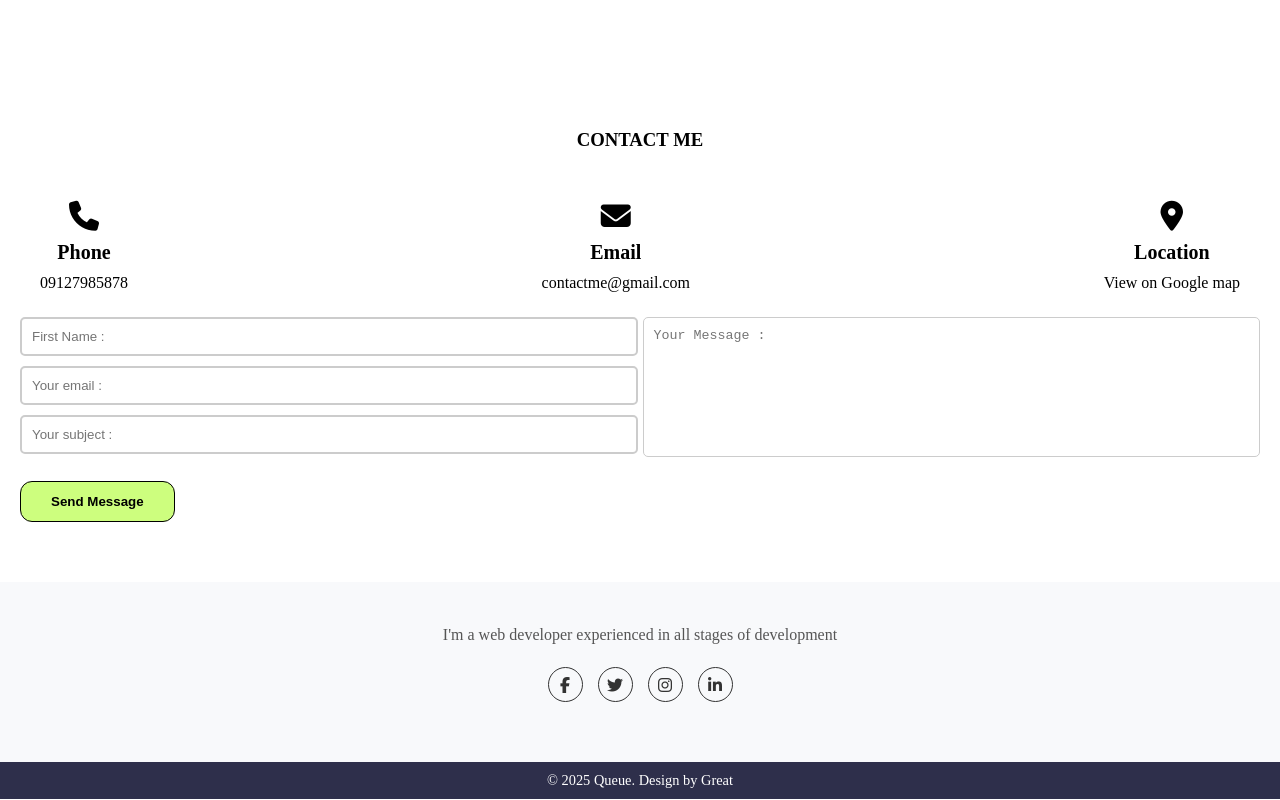
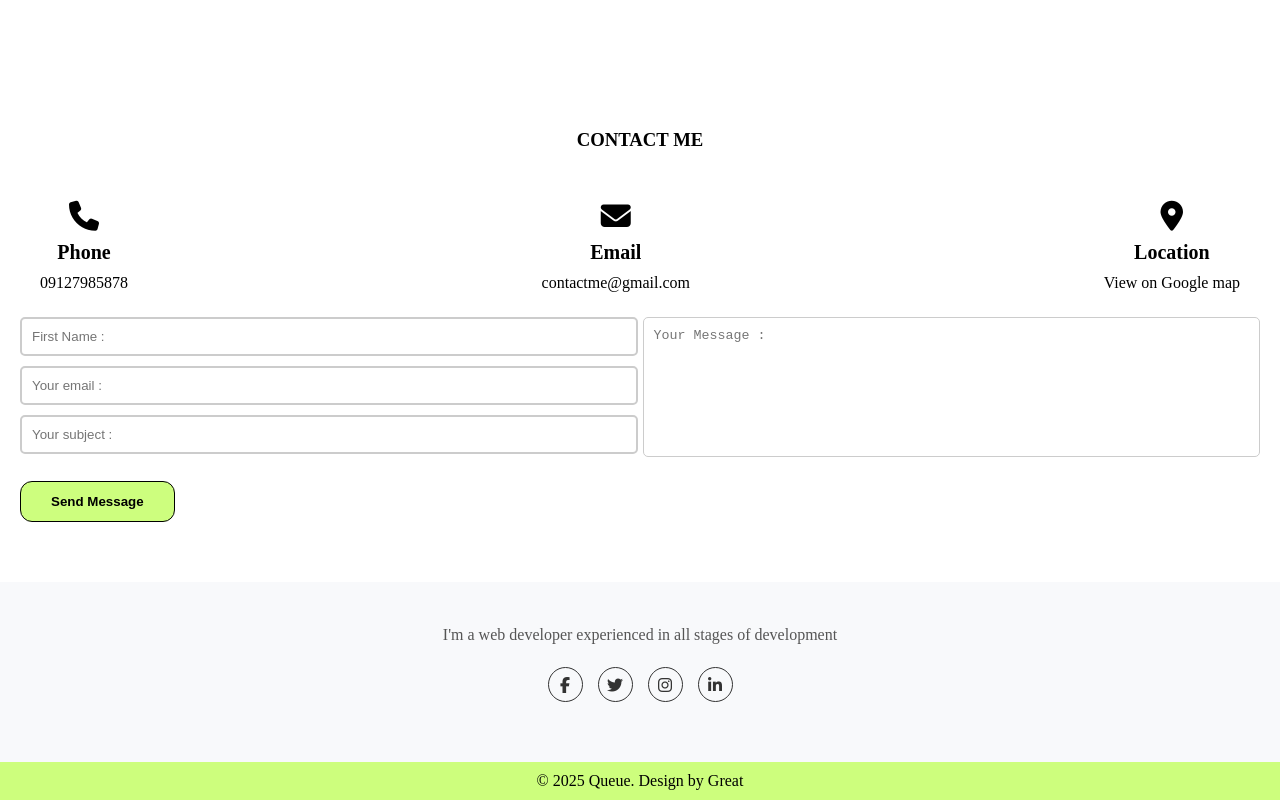
Before and after one commit to Eminent18254/portfolio, a plain HTML site: page index.html in a window 1280 px wide. Shown: the part 2197-2997 px from the top of the page. Drawn offline with Linux system fonts and the light colour scheme.

Commit message:
updated footer

```diff
--- a/style.css
+++ b/style.css
@@ -511,15 +511,15 @@ main > .project .P {
 }
 
 .footer-section .footer-bottom {
-  background-color: #2e2f4b;
-  color: white;
+  background-color: #cdfe7d;
+  color: black;
   font-weight: 500;
   padding: 10px 0;
 }
 
 .footer-section .footer-bottom p {
   margin: 0;
-  font-size: 0.9em;
+  font-size:1rem;
 }
 
 /* Responsive */
```
